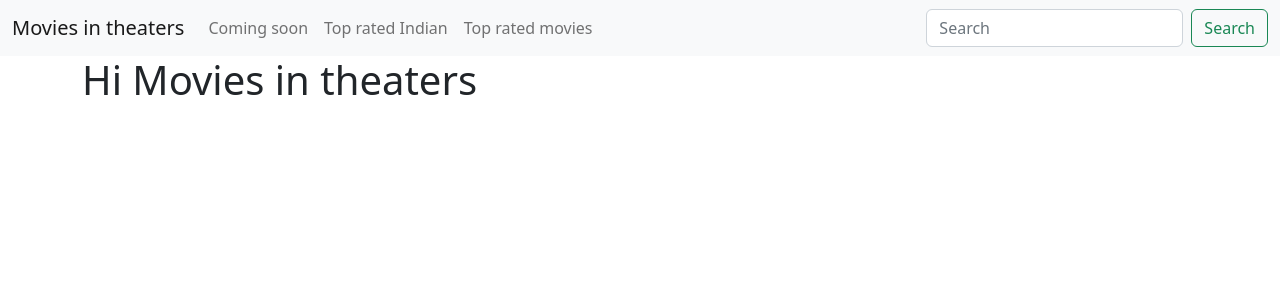
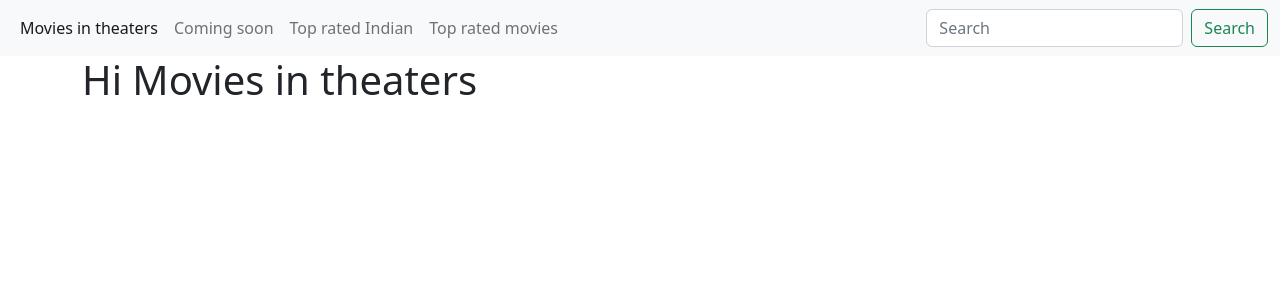
Before and after one commit to tcp1990/G6S10-ReactJS-GradedProject3, a React (Create React App) app in the folder client/: page / in a window 1280 px wide. Shown: the top 300 px of the page. Built offline with nearby package versions, Linux system fonts and the light colour scheme.

Commit message:
[Add/update files]

```diff
--- a/client/src/components/NavigationMenu.tsx
+++ b/client/src/components/NavigationMenu.tsx
@@ -9,7 +9,6 @@ const NavigationMenu = () => {
     return (
         <Navbar bg="light" expand="lg">
             <Container fluid>
-                <Navbar.Brand to="/" as={NavLink}>Movies in theaters</Navbar.Brand>
                 <Navbar.Toggle aria-controls="navbarScroll" />
                 <Navbar.Collapse id="navbarScroll">
                     <Nav
@@ -17,6 +16,7 @@ const NavigationMenu = () => {
                         style={{ maxHeight: '100px' }}
                         navbarScroll
                     >
+                        <Nav.Link to="/" as={NavLink}>Movies in theaters</Nav.Link>
                         <Nav.Link to="/ComingSoon" as={NavLink}>Coming soon</Nav.Link>
                         <Nav.Link to="/TopRatedIndian" as={NavLink}>Top rated Indian</Nav.Link>
                         <Nav.Link to="/TopRatedMovies" as={NavLink}>Top rated movies</Nav.Link>
```
